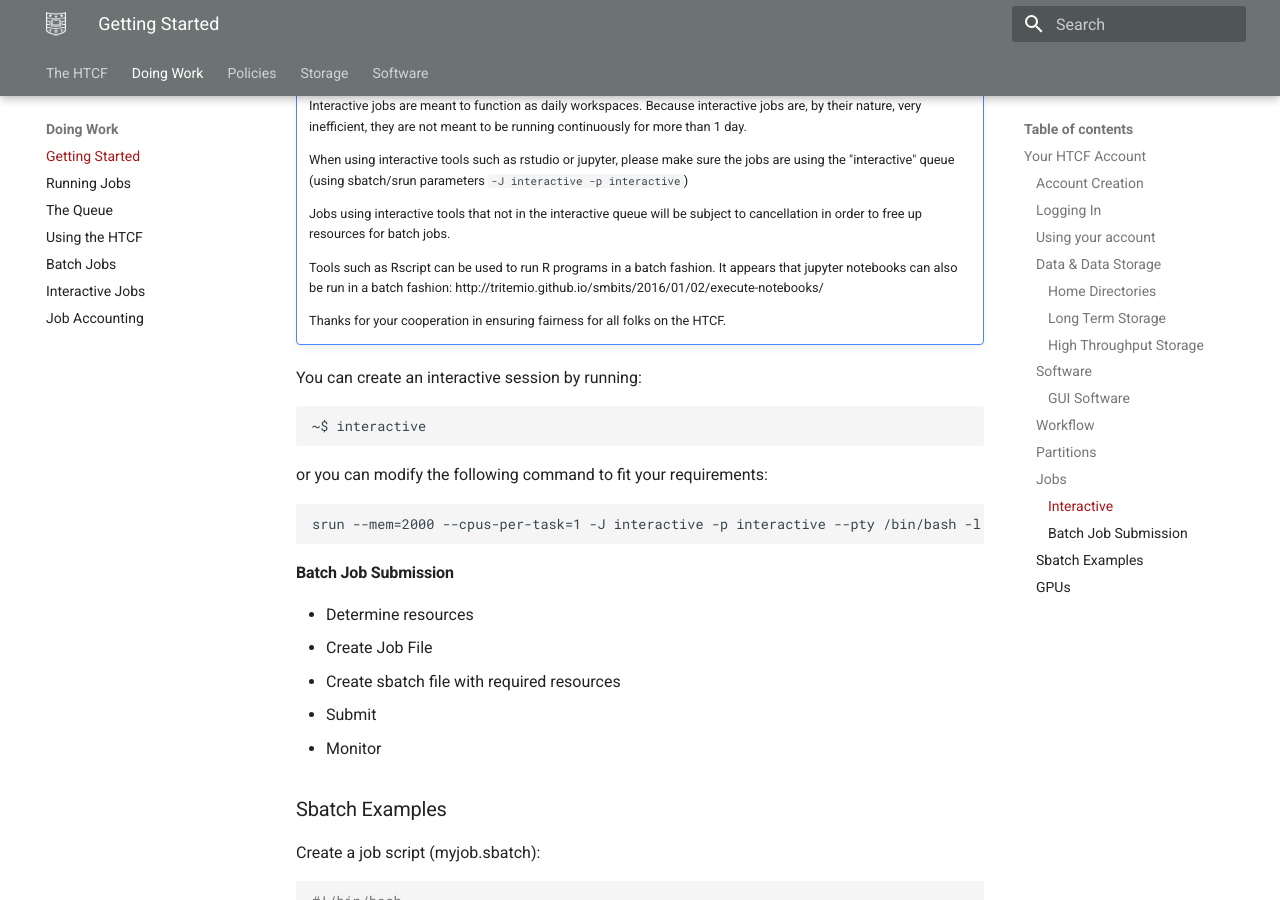
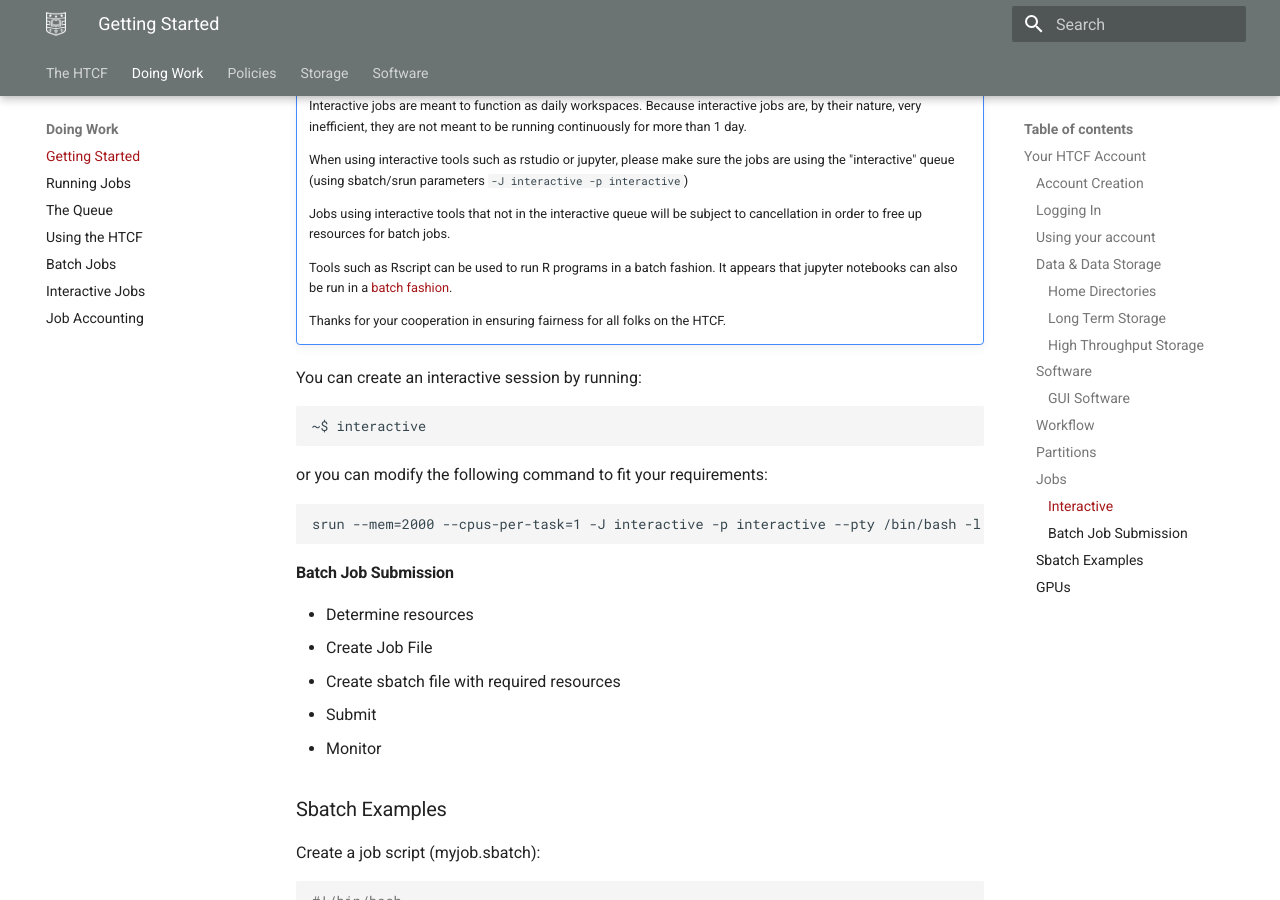
Before and after one commit to htcf/docs, an MkDocs documentation site: the page built from docs/getstarted.md, in a window 1280 px wide and 900 px high, scrolled down 2898 px. Built offline with MkDocs 1.6.1 and Material for MkDocs 9.7.7, drawn with Linux system fonts in a browser that asks for light colours.

Commit message:
Update getstarted.md

```diff
--- a/docs/getstarted.md
+++ b/docs/getstarted.md
@@ -99,7 +99,7 @@ Interactive sessions are for running interactive scripts, vizualization, any tas
     Jobs using interactive tools that not in the interactive queue will be subject to cancellation in order to free up resources for batch jobs.
 
     Tools such as Rscript can be used to run R programs in a batch fashion.
-    It appears that jupyter notebooks can also be run in a batch fashion: http://tritemio.github.io/smbits/2016/01/02/execute-notebooks/
+    It appears that jupyter notebooks can also be run in a [batch fashion](http://tritemio.github.io/smbits/2016/01/02/execute-notebooks/).
 
     Thanks for your cooperation in ensuring fairness for all folks on the HTCF.
 
```
